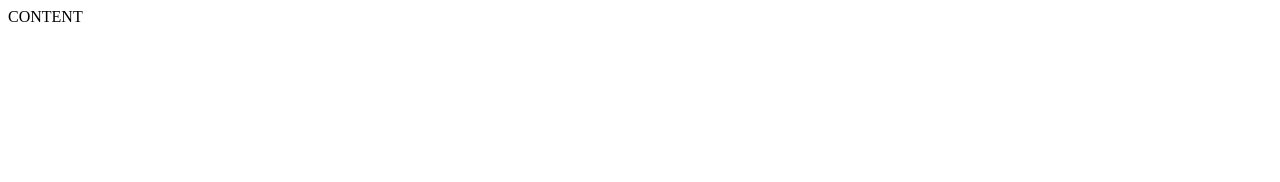
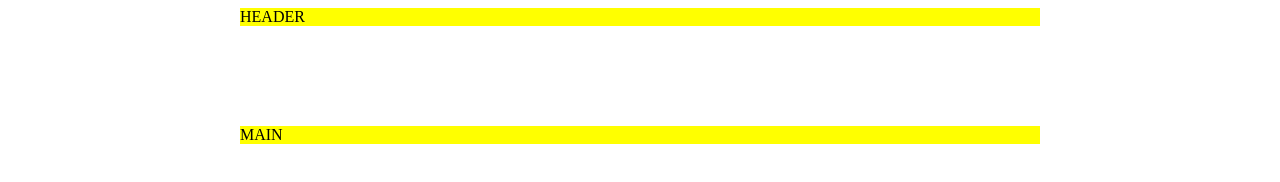
Before and after one commit to TomUrin/9-yoga, a website: page index.html in a window 1280 px wide. Drawn offline with Linux system fonts and the light colour scheme.

Commit message:
Fixed width containers

```diff
--- a/index.html
+++ b/index.html
@@ -5,8 +5,16 @@
     <meta http-equiv="X-UA-Compatible" content="IE=edge">
     <meta name="viewport" content="width=, initial-scale=1.0">
     <title>Yoga</title>
+    <link rel="stylesheet" href="./main.css">
 </head>
+
 <body>
-    CONTENT
+    <header>
+HEADER
+</header>
+    <main>
+MAIN
+</main>
+
 </body>
 </html>
--- /dev/null
+++ b/main.css
@@ -0,0 +1,9 @@
+header,
+main {
+background-color: yellow;
+width: 800px;
+margin-left: calc(50% - 400px);
+}
+main {
+margin-top: 100px;
+}
```
